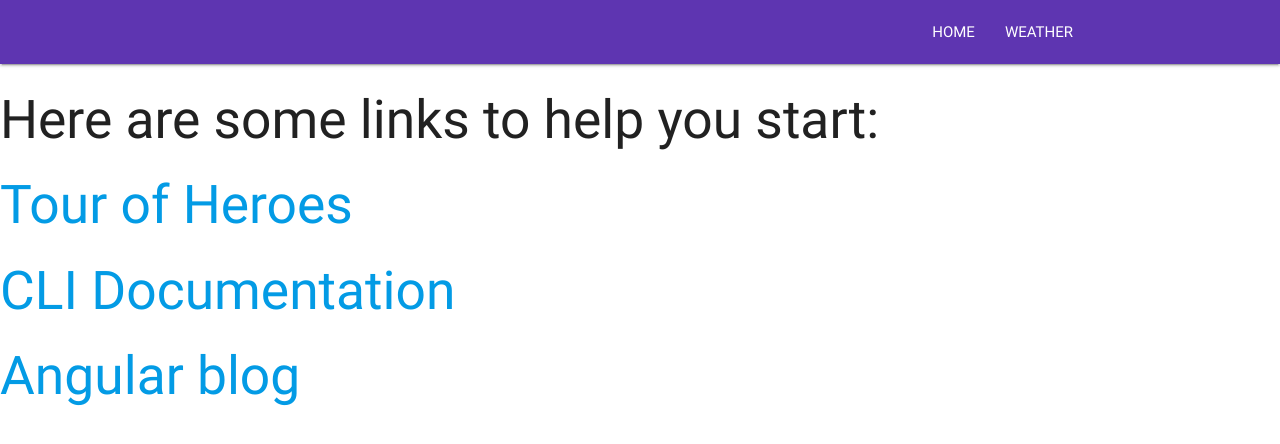
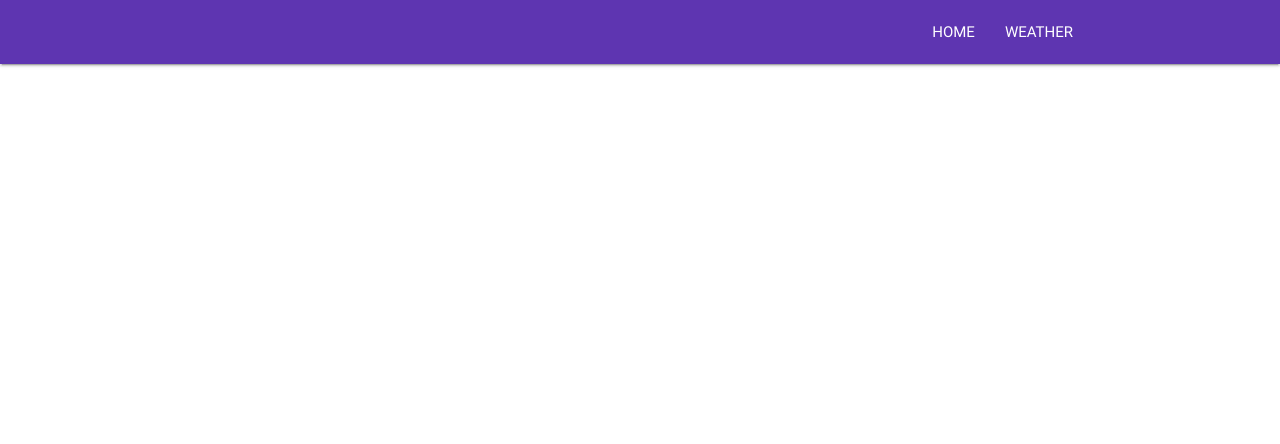
Before and after one commit to apollowebdesigns/piangulario, an Angular app: page / in a window 1280 px wide. Shown: the top 444 px of the page. Built offline with nearby package versions, Linux system fonts and the light colour scheme.

Commit message:
removed boilerplate code

```diff
--- a/src/app/app.component.html
+++ b/src/app/app.component.html
@@ -12,17 +12,5 @@
     <a href="#" data-activates="nav-mobile" class="button-collapse"><i class="material-icons">menu</i></a>
   </div>
 </nav>
-<h2>Here are some links to help you start: </h2>
-<ul>
-  <li>
-    <h2><a target="_blank" rel="noopener" href="https://angular.io/tutorial">Tour of Heroes</a></h2>
-  </li>
-  <li>
-    <h2><a target="_blank" rel="noopener" href="https://github.com/angular/angular-cli/wiki">CLI Documentation</a></h2>
-  </li>
-  <li>
-    <h2><a target="_blank" rel="noopener" href="https://blog.angular.io/">Angular blog</a></h2>
-  </li>
-</ul>
 
 <router-outlet></router-outlet>
```
